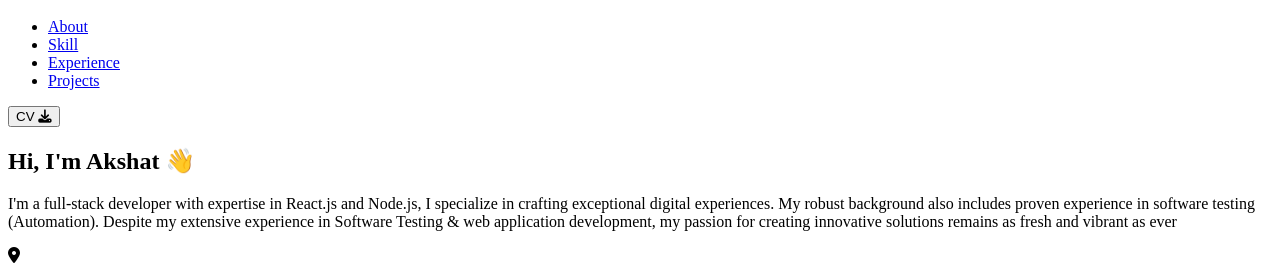
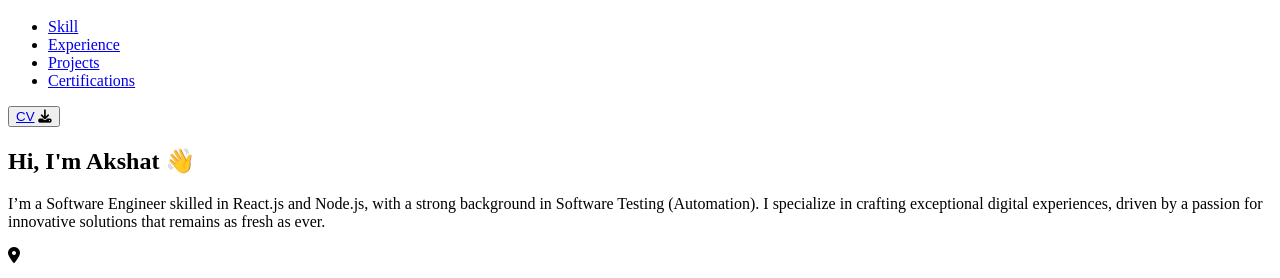
Before and after one commit to akshat-jnn/Personal-Portfolio, a plain HTML site: page index.html in a window 1280 px wide. Shown: the part 504-782 px from the top of the page. Drawn offline with Linux system fonts and the light colour scheme; a web font is replaced by a local one.

Commit message:
made changes in hero and experiance section

```diff
--- a/index.html
+++ b/index.html
@@ -30,14 +30,6 @@
         <div class="flex items-center justify-center gap-14">
           <ul class="items-center gap-8 tracking-wide hidden md:flex">
             <li class="group cursor-pointer">
-              <a href="#" class="font-mullish font-semibold text-[18px]"
-                >About</a
-              >
-              <div
-                class="w-full h-[2.5px] group-hover:bg-slate-700 transition-all duration-200 ease-linear rounded-md"
-              ></div>
-            </li>
-            <li class="group cursor-pointer">
               <a href="#skills" class="font-mullish font-semibold text-[18px]"
                 >Skill</a
               >
@@ -61,6 +53,14 @@
                 class="w-full h-[2.5px] group-hover:bg-slate-700 transition-all duration-200 ease-linear rounded-md"
               ></div>
             </li>
+            <li class="group cursor-pointer">
+              <a href="#" class="font-mullish font-semibold text-[18px]"
+                >Certifications</a
+              >
+              <div
+                class="w-full h-[2.5px] group-hover:bg-slate-700 transition-all duration-200 ease-linear rounded-md"
+              ></div>
+            </li>
           </ul>
           <!-- <button
             class="font-mullish font-semibold text-[17px] bg-black text-white py-2 px-4 rounded-xl hover:bg-slate-700 transition-all ease-linear duration-150 tracking-wide hidden mobile:block"
@@ -70,7 +70,8 @@
           <button
             class="font-mullish font-bold text-[17px] bg-black text-white py-2 px-4 rounded-xl hover:bg-slate-700 transition-all ease-linear duration-150 tracking-wide"
           >
-            CV <i class="fa-solid fa-download pl-1"></i>
+            <a href="/File-download/Akshat_Resume_SWE.pdf" download>CV</a>
+            <i class="fa-solid fa-download pl-1"></i>
           </button>
         </div>
       </div>
@@ -83,7 +84,7 @@
       >
         <!-- left part -->
         <div class="flex flex-col tablet:gap-8 gap-4 max-w-[75%]">
-          <div class="flex flex-col gap-0">
+          <div class="flex flex-col gap-2">
             <h1
               class="text-[38px] sm:text-[44px] font-bold font-mullish text-gray-800"
             >
@@ -92,12 +93,10 @@
             <p
               class="font-mullish text-gray-700 tablet:max-w-[75%] text-justify"
             >
-              I'm a full-stack developer with expertise in React.js and Node.js,
-              I specialize in crafting exceptional digital experiences. My
-              robust background also includes proven experience in software
-              testing (Automation). Despite my extensive experience in Software
-              Testing & web application development, my passion for creating
-              innovative solutions remains as fresh and vibrant as ever
+              I’m a Software Engineer skilled in React.js and Node.js, with a
+              strong background in Software Testing (Automation). I specialize
+              in crafting exceptional digital experiences, driven by a passion
+              for innovative solutions that remains as fresh as ever.
             </p>
           </div>
 
@@ -379,7 +378,7 @@
           >
             <!-- Role & Description -->
             <div class="sm:w-[67%]">
-              <h2 class="font-mullish font-bold text-lg tracking-wide">
+              <h2 class="font-mullish font-bold text-[1.3rem] tracking-wide">
                 Software Engineer
               </h2>
 
```
Also changed, not shown: images/food-project.png (added), images/portfolio-project.png (added), images/weather-project.png (added), 1 other file.
